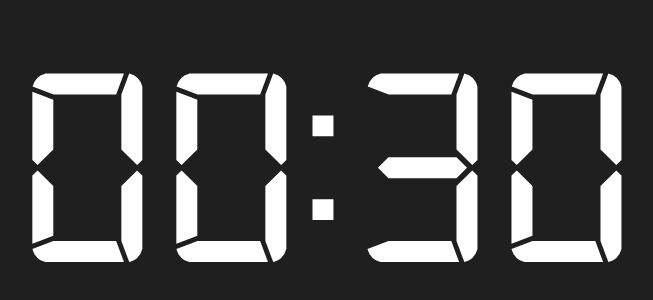
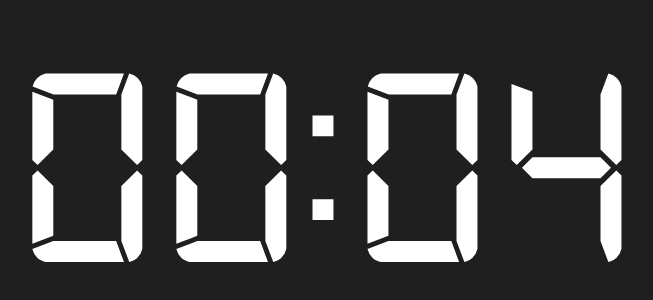
Before and after one commit to robbutcher2001/digital-chronometer, a React (Create React App) app: page / in a window 1280 px wide. Shown: the part 252-552 px from the top of the page, without its empty margins (317-970 px from the left). Built offline with nearby package versions, Linux system fonts and the light colour scheme.

Commit message:
SetTime impl

```diff
--- a/src/components/Digit/index.css
+++ b/src/components/Digit/index.css
@@ -3,4 +3,7 @@
   display: inline-block;
   min-width: calc(var(--large-font) / 2);
   text-align: right;
+  user-select: none;
+  -webkit-user-select: none;
+  -moz-user-select: none;
 }
--- a/src/components/Division/index.css
+++ b/src/components/Division/index.css
@@ -1,4 +1,7 @@
 .division {
   font-size: var(--large-font);
   display: inline-block;
+  user-select: none;
+  -webkit-user-select: none;
+  -moz-user-select: none;
 }
--- a/src/components/SetTime/index.tsx
+++ b/src/components/SetTime/index.tsx
@@ -1,52 +1,68 @@
-import { FC, ChangeEvent, useEffect } from "react";
+import { FC, ChangeEvent, FormEvent } from "react";
 
 type SetTimeProps = {
-  value?: string;
-  updateState: (value: string) => void;
+  time?: string;
+  updateUserInput: (value: string) => void;
+  onSubmit: () => void;
 };
 
-const SetTime: FC<SetTimeProps> = ({ value, updateState }) => {
-  useEffect(() => {
-    if (!value) {
-      updateState(": 0");
-    }
-  }, [value, updateState]);
-
+const SetTime: FC<SetTimeProps> = ({
+  time = ":  ",
+  updateUserInput,
+  onSubmit,
+}) => {
   const onChange = (event: ChangeEvent<HTMLInputElement>) => {
     event.preventDefault();
+
+    const userInput = event.currentTarget.value
+      .replace(/:/g, "")
+      .replace(/ /g, "");
+
+    if (!userInput) {
+      updateUserInput(`:  `);
+    } else {
       const regEx = new RegExp(/^\d{1,4}$/);
-    const time = regEx.exec(event.currentTarget.value.replace(":", ""));
+      const time = regEx.exec(userInput);
 
       if (time && time[0]) {
         const digits = time[0];
         switch (digits.length) {
           case 1:
-          updateState(`: ${digits}`);
+            updateUserInput(`: ${digits}`);
             break;
           case 2:
-          updateState(`:${digits}`);
+            updateUserInput(`:${digits}`);
             break;
           case 3:
-          updateState(`${digits.substring(0, 1)}:${digits.substring(1)}`);
+            updateUserInput(`${digits.substring(0, 1)}:${digits.substring(1)}`);
             break;
           case 4:
-          updateState(`${digits.substring(0, 2)}:${digits.substring(2)}`);
+            updateUserInput(`${digits.substring(0, 2)}:${digits.substring(2)}`);
             break;
           default:
         }
       }
+    }
+  };
+
+  const handleSubmit = (event: FormEvent<HTMLFormElement>) => {
+    event.preventDefault();
+    onSubmit();
   };
 
   return (
+    <form onSubmit={handleSubmit}>
       <label htmlFor="settime" aria-label="Set the time to countdown from">
         <input
           id="settime"
           name="settime"
           type="text"
-        value={value}
+          value={time}
           onChange={onChange}
+          autoFocus
         />
       </label>
+    </form>
   );
 };
 
--- a/src/index.css
+++ b/src/index.css
@@ -5,7 +5,8 @@
 
 html,
 body,
-#root {
+#root,
+#toggleWrap {
   height: 100%;
 }
 
@@ -20,7 +21,7 @@ body {
   -moz-osx-font-smoothing: grayscale;
 }
 
-#root {
+#toggleWrap {
   display: flex;
   flex-flow: column nowrap;
   justify-content: center;
--- a/src/views/Chronometer/index.tsx
+++ b/src/views/Chronometer/index.tsx
@@ -1,18 +1,52 @@
-import { FC } from "react";
+import { FC, useState, MouseEvent } from "react";
 import Digit from "../../components/Digit";
 import Division from "../../components/Division";
+import SetTime from "../../components/SetTime";
 
 const Chronometer: FC = () => {
+  const [editMode, setEditMode] = useState<boolean>(false);
+  const [userInput, setUserInput] = useState<string>(":  ");
+  const [secondsAhead, setSecondsAhead] = useState<number>(0);
+
+  const enableEditMode = () => !editMode && setEditMode(true);
+
+  const disableEditMode = () => editMode && setEditMode(false);
+
+  const stopPropagation = (event: MouseEvent<any>) => event.stopPropagation();
+
+  const updateUserInput = (value: string) => {
+    setUserInput(value);
+    setSecondsAhead(convertToSeconds(value));
+  };
+
+  const convertToSeconds = (hhmm: string) => {
+    const split = hhmm.split(":");
+    const hh = parseInt(split[0]) || 0;
+    const mm = parseInt(split[1]) || 0;
+    return hh * 60 + mm;
+  };
+
   return (
-    <>
-      <div className="clock">
-        <Digit value="0" data-testid="chronometer-m" />
-        <Digit value="0" data-testid="chronometer-mm" />
-        <Division data-testid="chronometer-div" />
-        <Digit value="3" data-testid="chronometer-s" />
-        <Digit value="0" data-testid="chronometer-ss" />
-      </div>
-    </>
+    <div id="toggleWrap" onClick={disableEditMode}>
+      {editMode ? (
+        <div onClick={stopPropagation}>
+          <SetTime
+            time={userInput}
+            updateUserInput={updateUserInput}
+            onSubmit={disableEditMode}
+          />
+        </div>
+      ) : (
+        <div onClick={enableEditMode}>
+          <Digit value={"0"} data-testid="chronometer-m" />
+          <Digit value={"0"} data-testid="chronometer-mm" />
+          <Division data-testid="chronometer-div" />
+          <Digit value={"0"} data-testid="chronometer-s" />
+          <Digit value={"4"} data-testid="chronometer-ss" />
+          {console.log("seconds ahead", secondsAhead)}
+        </div>
+      )}
+    </div>
   );
 };
 
```
Also changed, not shown: 1 other file (tests, documents, lock files or other folders). Lines whose indentation alone changed are shown as unchanged.
